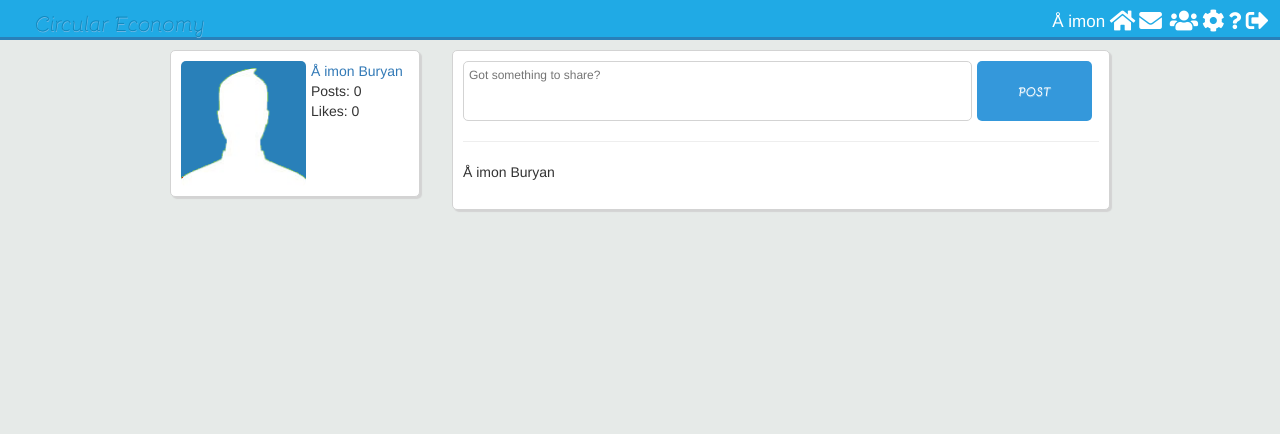
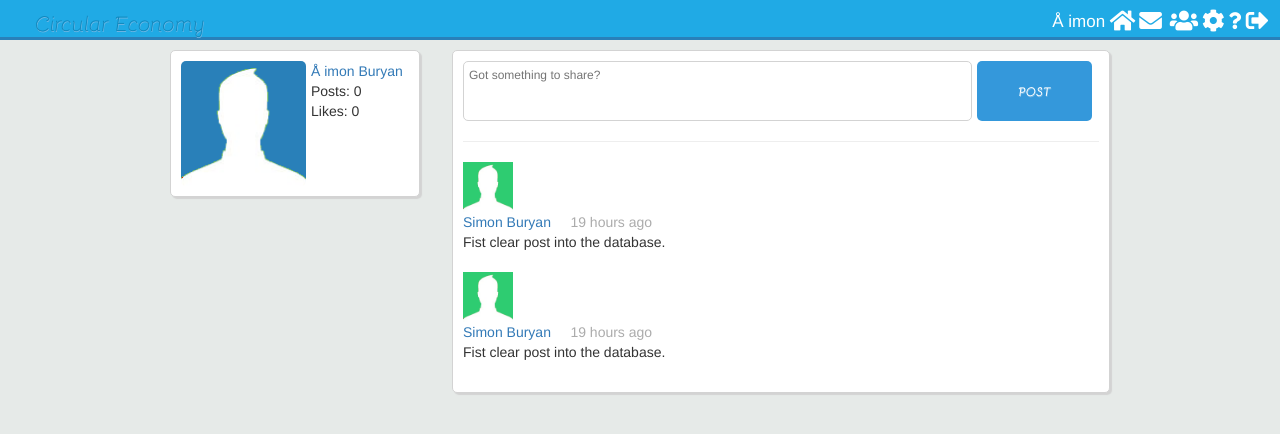
Before and after one commit to SimonB87/CircularEco, a PHP site: page / in a window 1280 px wide. Shown: the top 434 px of the page. Run offline with PHP 8.4, Linux system fonts and the light colour scheme; a user stored in the database is signed in; data comes from the database, SQL or seed files in the repository; some libraries are stand-ins or nearby versions.

Commit message:
Completed post load as of Lesson 51

```diff
--- a/includes/classes/Post.php
+++ b/includes/classes/Post.php
@@ -50,7 +50,7 @@ class Post {
         $id = $row['id'];
         $body = $row['body'];
         $added_by = $row['added_by'];
-        $date_time = $row['$date_added'];
+        $date_time = $row['date_added'];
 
         //Prepare user_to string so it can be included even if not posted to a user.
         if($row['user_to'] == "none") {
@@ -59,17 +59,20 @@ class Post {
         else {
           $user_to_obj = new User($con, $row['user_to']);
           $user_to_name = $user_to_obj->getFirstAndLastName();
-          $user_to = "<a href='" . $row['user_to'] . "'>" . $user_to_name . "</a>";
+          $user_to = "to <a href='" . $row['user_to'] . "'>" . $user_to_name . "</a>";
         }
 
         //Check if user who posted, has their account closed.
-        $added_by_obj = new User($con, $added_by);
+        $added_by_obj = new User($this->con, $added_by);
         if($added_by_obj->isClosed()) {
           continue;
         }
 
         $user_details_query = mysqli_query($this->con, "SELECT first_name, last_name, profile_pic FROM users WHERE username='$added_by'");
         $user_row = mysqli_fetch_array($user_details_query);
+        $firsts_name = $user_row['first_name'];
+        $last_name = $user_row['last_name'];
+        $profile_pic = $user_row['profile_pic'];
 
         //Timeframe
         $date_time_now = date("Y-m-d H:i:s");
@@ -135,7 +138,25 @@ class Post {
           }
         }
 
+        $str .= "<div class='status_post'>
+                  <div class='post_profile_pic'>
+                    <img src='$profile_pic' width='50'>
+                  </div>
+                  <div class='posted_by' style='color:#acacac;'>
+                    <a href='$added_by'> $firsts_name $last_name </a> $user_to &nbsp;&nbsp;&nbsp;&nbsp;$time_message
+                  </div>
+                  <div id='post_body'>
+                    $body
+                    <br>
+                  </div>
+
+                </div>
+                <br><!-- added brake-->";
+
       }
+      echo $str;
+
+
   }
 
 }
--- a/index.php
+++ b/index.php
@@ -44,8 +44,8 @@ if(isset($_POST['post'])){
 
 		<?php
 
-		$user_obj = new User($con, $userLoggedIn);
-		echo $user_obj->getFirstAndLastName();
+		$post = new Post($con, $userLoggedIn);
+		$post->loadPostsFriends();
 
 		?>
 
```
